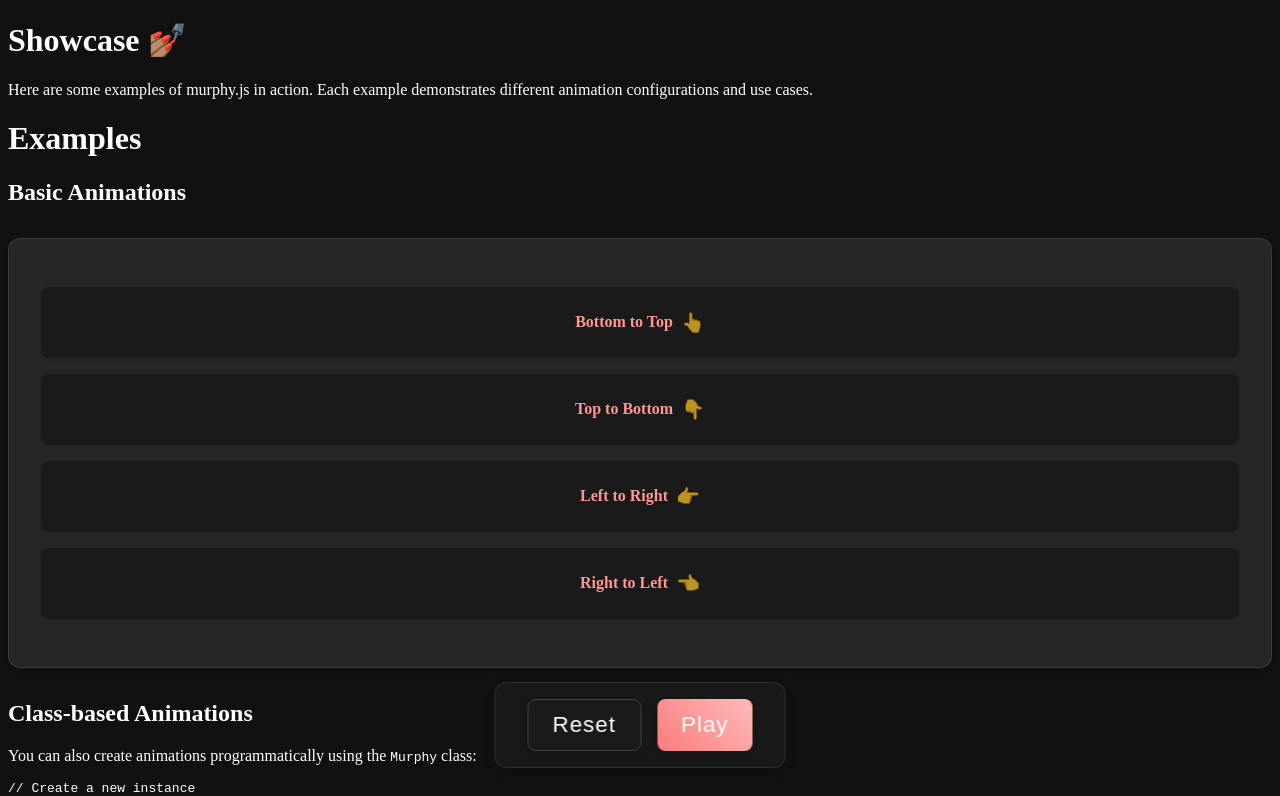
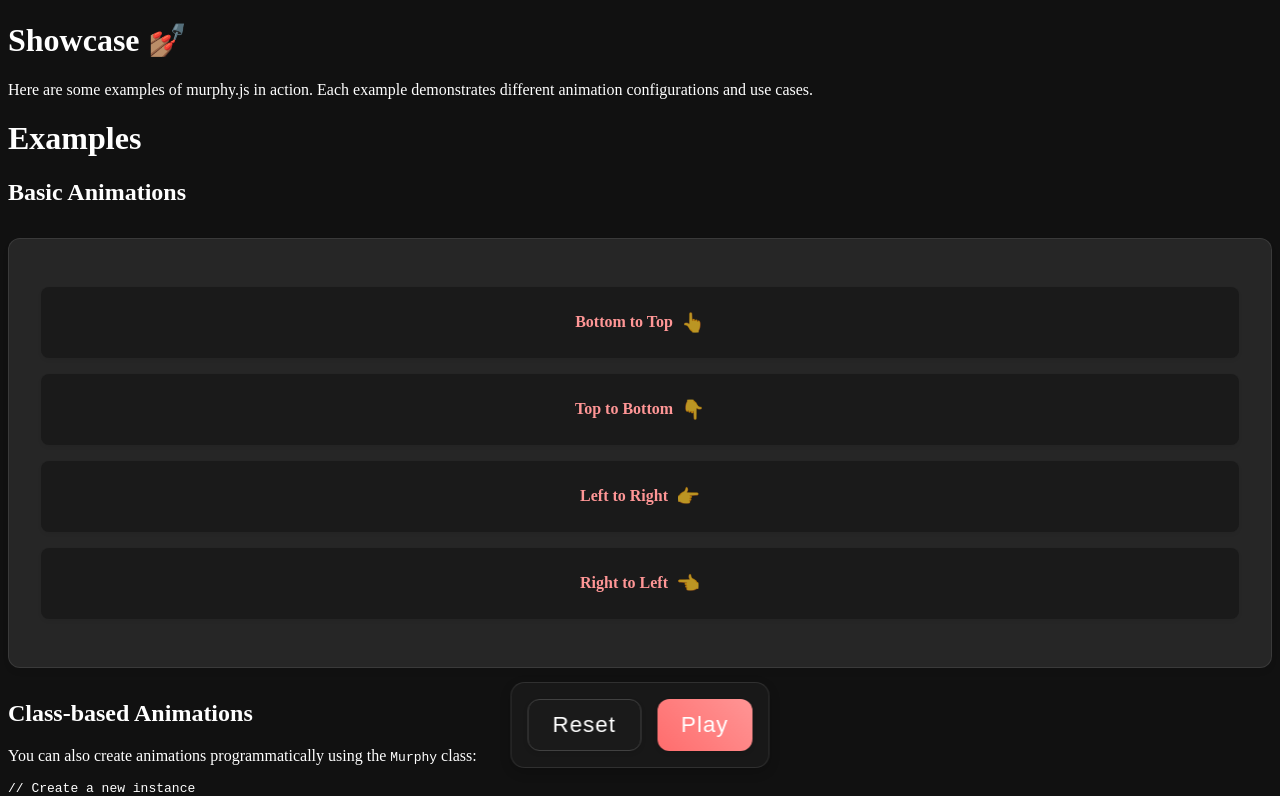
Before and after one commit to cesarolvr/murphyjs-lib, a Next.js app: page /examples in a window 1280 px wide. Shown: the top 796 px of the page. Built offline with nearby package versions, Linux system fonts and the light colour scheme; a web font is replaced by a local one.

Commit message:
style: update focus styles and button gradients

```diff
--- a/styles/globals.css
+++ b/styles/globals.css
@@ -8,6 +8,29 @@ html {
 
 html[class~="dark"] {
   color-scheme: dark !important;
+}
+
+/* Global Outline */
+*:focus {
+  outline: 1px solid #ff9696 !important;
+  outline-offset: 1px !important;
+  box-shadow: none !important;
+}
+
+*:focus:not(:focus-visible) {
+  outline: none !important;
+  box-shadow: none !important;
+}
+
+*:focus-visible {
+  outline: 1px solid #ff9696 !important;
+  outline-offset: 1px !important;
+  box-shadow: none !important;
+}
+
+/* Remove default focus styles */
+* {
+  -webkit-tap-highlight-color: transparent !important;
 }
 
 /* Hide Theme Toggle */
@@ -226,8 +249,8 @@ body {
   transform: translateX(-50%);
   z-index: 1000;
   background: rgba(26, 26, 26, 0.9);
-  padding: 1rem 2rem;
-  border-radius: 12px;
+  padding: 1rem 1rem;
+  border-radius: 14px;
   backdrop-filter: blur(8px);
   box-shadow: 0 4px 12px rgba(0, 0, 0, 0.2);
   border: 1px solid rgba(255, 255, 255, 0.1);
@@ -240,7 +263,7 @@ body {
 .demo-button {
   padding: 0.75rem 1.5rem;
   border: none;
-  border-radius: 8px;
+  border-radius: 12px;
   color: white;
   font-size: 1rem;
   font-weight: 500;
@@ -250,7 +273,7 @@ body {
 }
 
 .demo-button {
-  background: linear-gradient(45deg, #f97b7b, #ffbbbb);
+  background: linear-gradient(45deg, #ff6d6d, #ff9595);
   font-family: var(--header-font);
   font-size: 1.4rem;
   letter-spacing: 1px;
@@ -274,13 +297,13 @@ body {
 }
 
 .demo-button:not(.reset-button):hover {
-  background: linear-gradient(45deg, #ff6b6b, #ff9696);
+  background: linear-gradient(45deg, #ff5757, #ff8383);
   transform: translateY(-1px);
   box-shadow: 0 4px 8px rgba(0, 0, 0, 0.2);
 }
 
 .demo-button:not(.reset-button):active {
-  background: linear-gradient(45deg, #f97b7b, #ffbbbb);
+  background: linear-gradient(45deg, #ff5757, #ff8383);
   transform: translateY(0);
   box-shadow: 0 2px 4px rgba(0, 0, 0, 0.1);
 }
```
